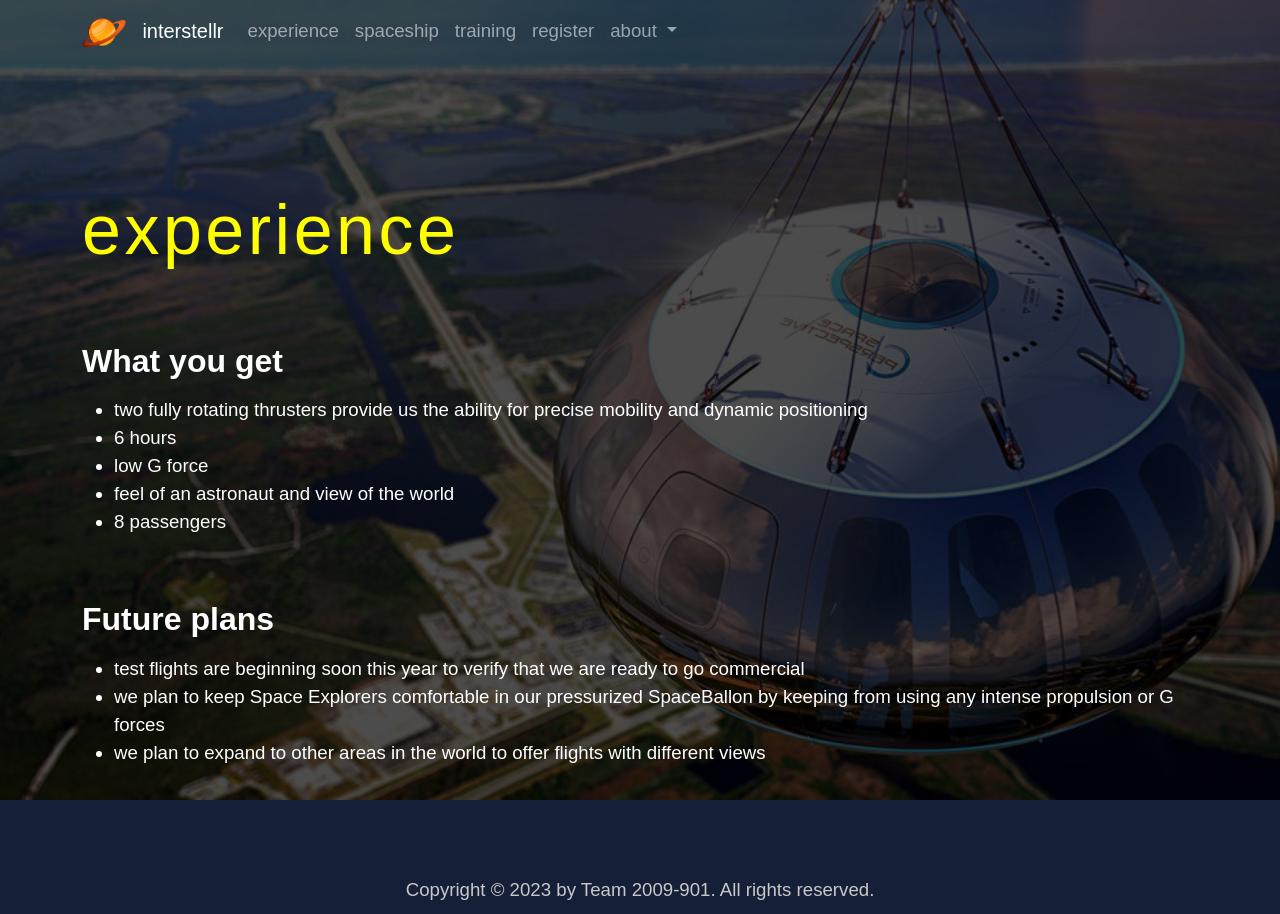
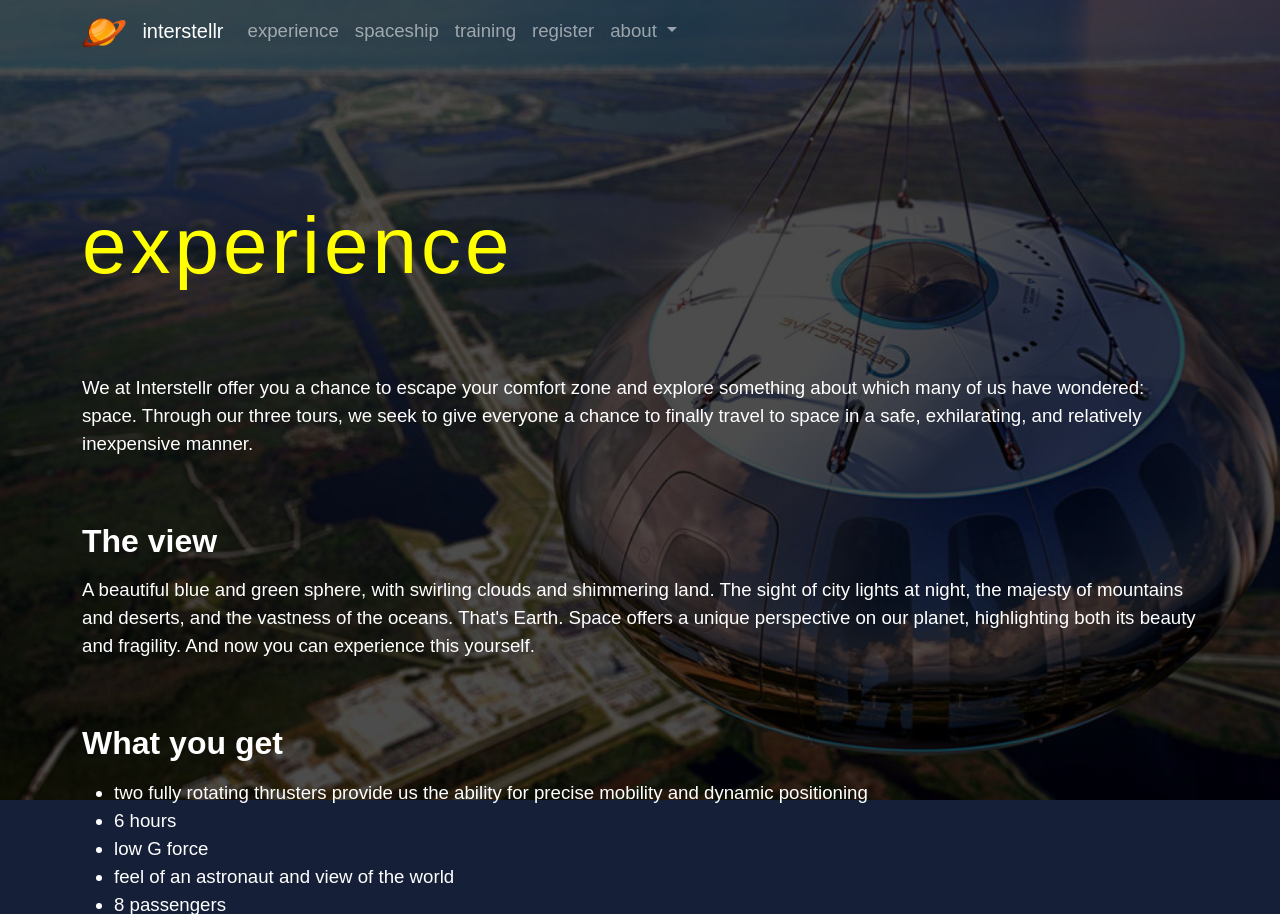
Before and after one commit to bossbadi-web/interstellr, a Flask app: page /experience in a window 1280 px wide. Shown: the top 914 px of the page. Run offline with Flask 3, Linux system fonts and the light colour scheme; some libraries are stand-ins or nearby versions; some web fonts are replaced.

Commit message:
add content to experience page

```diff
--- a/static/css/tour-main-style.css
+++ b/static/css/tour-main-style.css
@@ -66,14 +66,6 @@
 .opt {
   padding: 5%;
   padding-bottom: 0%;
-}
-.display-1 {
-  font-family: "Kanit", sans-serif;
-  font-size: 70px;
-}
-.display-6 {
-  font-weight: bolder;
-  color: rgb(6, 17, 60);
 }
 
 .cSpecial {
--- a/templates/experience.html
+++ b/templates/experience.html
@@ -27,6 +27,19 @@
 <section>
   <div class="container">
     <h1 class="display-1">experience</h1>
+
+    <p>
+      We at Interstellr offer you a chance to escape your comfort zone and explore something about which many of us have
+      wondered: space. Through our three tours, we seek to give everyone a chance to finally travel to space in a safe,
+      exhilarating, and relatively inexpensive manner.
+    </p>
+
+    <h2>The view</h2>
+    <p>
+      A beautiful blue and green sphere, with swirling clouds and shimmering land. The sight of city lights at night,
+      the majesty of mountains and deserts, and the vastness of the oceans. That's Earth. Space offers a unique
+      perspective on our planet, highlighting both its beauty and fragility. And now you can experience this yourself.
+    </p>
 
     <h2>What you get</h2>
     <ul>
```
